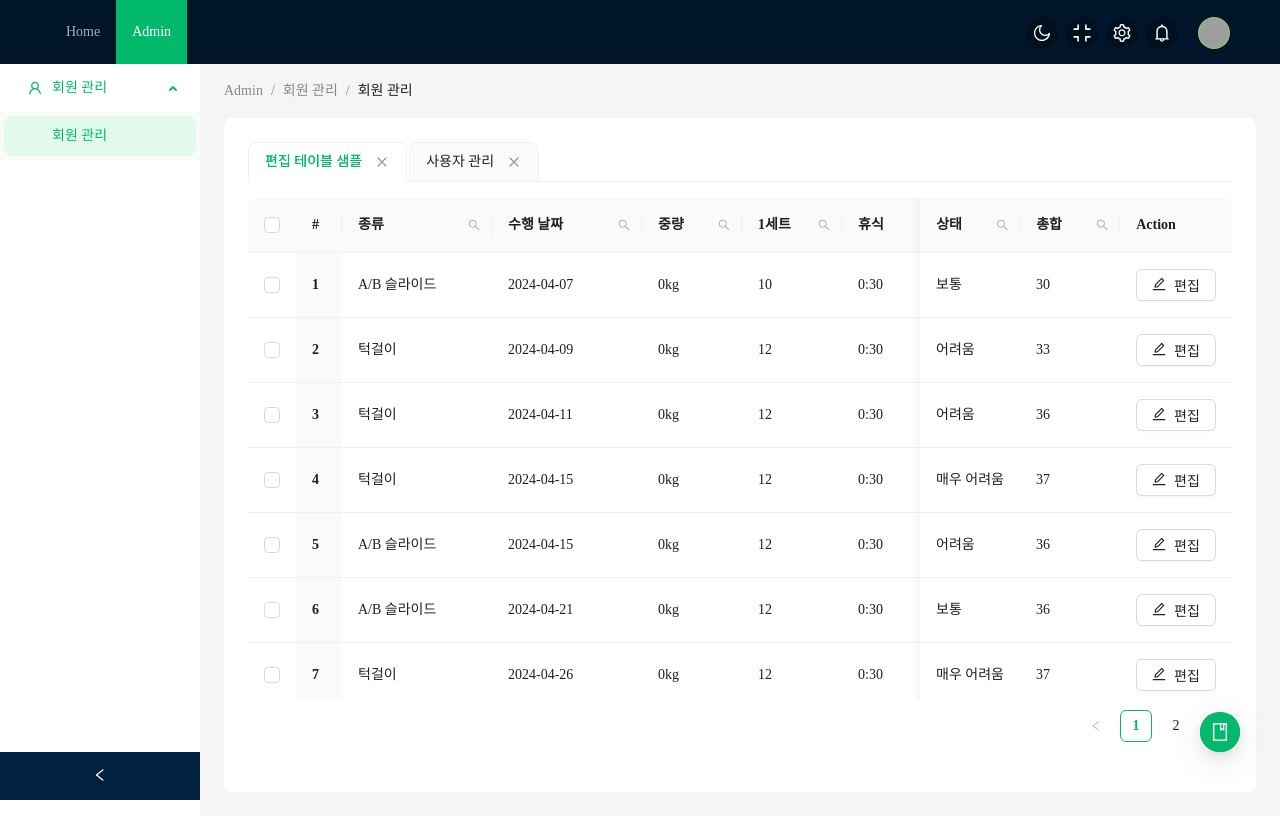
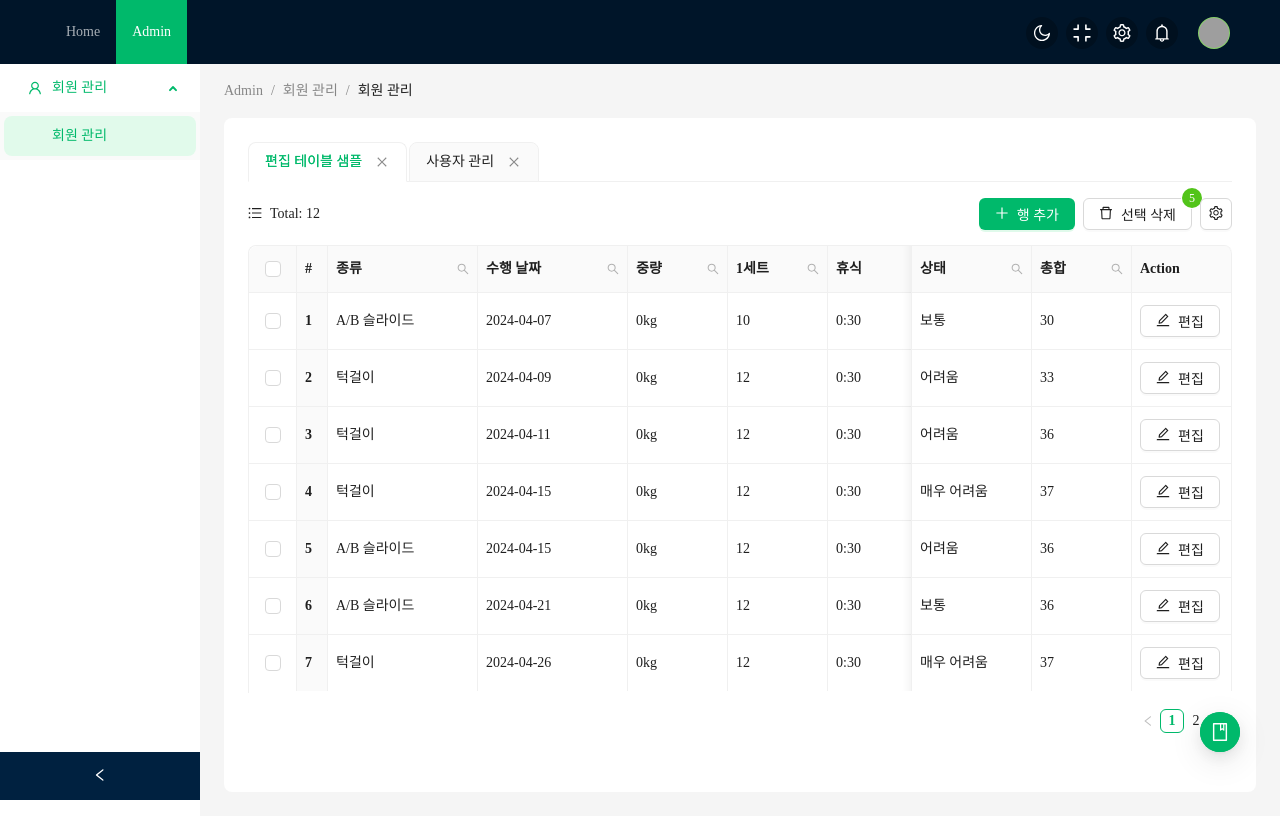
Before and after one commit to coldrain-f/antd-dashboard, a React (Create React App) app: page /dashboard in a window 1280 px wide. Built offline with nearby package versions, Linux system fonts and the light colour scheme; grey boxes are pictures that could not be loaded.

Commit message:
Add: 테이블 설정 버튼 추가

```diff
--- a/src/CloudExampleEditTable.tsx
+++ b/src/CloudExampleEditTable.tsx
@@ -1,15 +1,41 @@
 import React, { useRef, useState } from "react";
 import {
+  AppstoreAddOutlined,
+  CheckOutlined,
+  DeleteColumnOutlined,
+  DeleteOutlined,
+  DeleteRowOutlined,
   EditOutlined,
-  FileSearchOutlined,
+  FieldNumberOutlined,
+  NumberOutlined,
+  PlusOutlined,
   SearchOutlined,
-  TableOutlined,
+  SettingOutlined,
   UnorderedListOutlined,
 } from "@ant-design/icons";
-import type { InputRef, TableColumnsType, TableColumnType } from "antd";
-import { Button, Card, Input, Space, Table } from "antd";
+import type {
+  DropdownProps,
+  InputRef,
+  MenuProps,
+  TableColumnsType,
+  TableColumnType,
+} from "antd";
+import {
+  Badge,
+  Button,
+  Card,
+  Col,
+  Divider,
+  Dropdown,
+  Input,
+  Row,
+  Space,
+  Table,
+  Typography,
+} from "antd";
 import type { FilterDropdownProps } from "antd/es/table/interface";
 import Highlighter from "react-highlight-words";
+import { SizeType } from "antd/es/config-provider/SizeContext";
 
 type DataIndex = keyof DataType;
 
@@ -33,6 +59,8 @@ interface DataType {
   status: string;
   total: number;
 }
+
+const { Title, Text } = Typography;
 
 const CloudExampleEditTable: React.FC = () => {
   const [searchText, setSearchText] = useState("");
@@ -257,7 +285,7 @@ const CloudExampleEditTable: React.FC = () => {
       title: "상태",
       dataIndex: "status",
       key: "7",
-      width: 100,
+      width: 120,
       fixed: "right",
       ...getColumnSearchProps("status"),
     },
@@ -502,16 +530,118 @@ const CloudExampleEditTable: React.FC = () => {
     },
   ];
 
+  const [open, setOpen] = useState(false);
+  const [bordered, setBordered] = useState(true);
+  const [size, setSize] = useState<SizeType>("middle");
+
+  const handleMenuClick: MenuProps["onClick"] = (e) => {
+    if (e.key === "1") {
+      if (bordered) {
+        setBordered(false);
+      } else {
+        setBordered(true);
+      }
+    } else if (e.key === "2") {
+      setSize("small");
+    } else if (e.key === "3") {
+      setSize("middle");
+    } else if (e.key === "4") {
+      setSize("large");
+    }
+  };
+
+  const handleOpenChange: DropdownProps["onOpenChange"] = (nextOpen, info) => {
+    if (info.source === "trigger" || nextOpen) {
+      setOpen(nextOpen);
+    }
+  };
+
+  const items: MenuProps["items"] = [
+    {
+      key: "1",
+      label: (
+        <Space>
+          <Typography.Text>
+            {bordered ? "테이블 테두리 해제" : "테이블 테두리 적용"}
+          </Typography.Text>
+        </Space>
+      ),
+    },
+    {
+      key: "2",
+      label: (
+        <Space>
+          <Typography.Text>{"테이블 사이즈(Small)"}</Typography.Text>
+          {size === "small" ? <CheckOutlined /> : ""}
+        </Space>
+      ),
+    },
+    {
+      key: "3",
+      label: (
+        <Space>
+          <Typography.Text>{"테이블 사이즈(Middle)"}</Typography.Text>
+          {size === "middle" ? <CheckOutlined /> : ""}
+        </Space>
+      ),
+    },
+    {
+      key: "4",
+      label: (
+        <Space>
+          <Typography.Text>{"테이블 사이즈(Large)"}</Typography.Text>
+          {size === "large" ? <CheckOutlined /> : ""}
+        </Space>
+      ),
+    },
+  ];
+
   return (
+    <>
+      <Row justify={"end"} align={"middle"} style={{ marginBottom: 15 }}>
+        <Col span={20}>
+          <Space>
+            <UnorderedListOutlined />
+            <Typography.Text>Total: 12</Typography.Text>
+          </Space>
+        </Col>
+        <Col span={4} style={{ display: "flex", justifyContent: "end" }}>
+          <Space>
+            <Button icon={<PlusOutlined />} type="primary">
+              행 추가
+            </Button>
+            <Badge count={5} color="green">
+              <Button icon={<DeleteOutlined />}>선택 삭제</Button>
+            </Badge>
+            <Dropdown
+              menu={{
+                items,
+                onClick: handleMenuClick,
+              }}
+              onOpenChange={handleOpenChange}
+              open={open}
+              arrow={{ pointAtCenter: true }}
+              placement="bottomRight"
+              trigger={["click"]}
+            >
+              <Button icon={<SettingOutlined />} />
+            </Dropdown>
+          </Space>
+        </Col>
+      </Row>
+
       <Table
-      style={{ height: "62vh" }}
+        style={{ height: "56vh" }}
+        bordered={bordered}
         columns={columns}
         dataSource={data}
         rowSelection={{
           type: "checkbox",
         }}
-      scroll={{ x: "max-content", y: "calc(62vh - 50px)" }}
+        scroll={{ x: "max-content", y: "calc(56vh - 50px)" }}
+        size={size}
       />
+    </>
   );
 };
 
```
Lines whose indentation alone changed are shown as unchanged.
